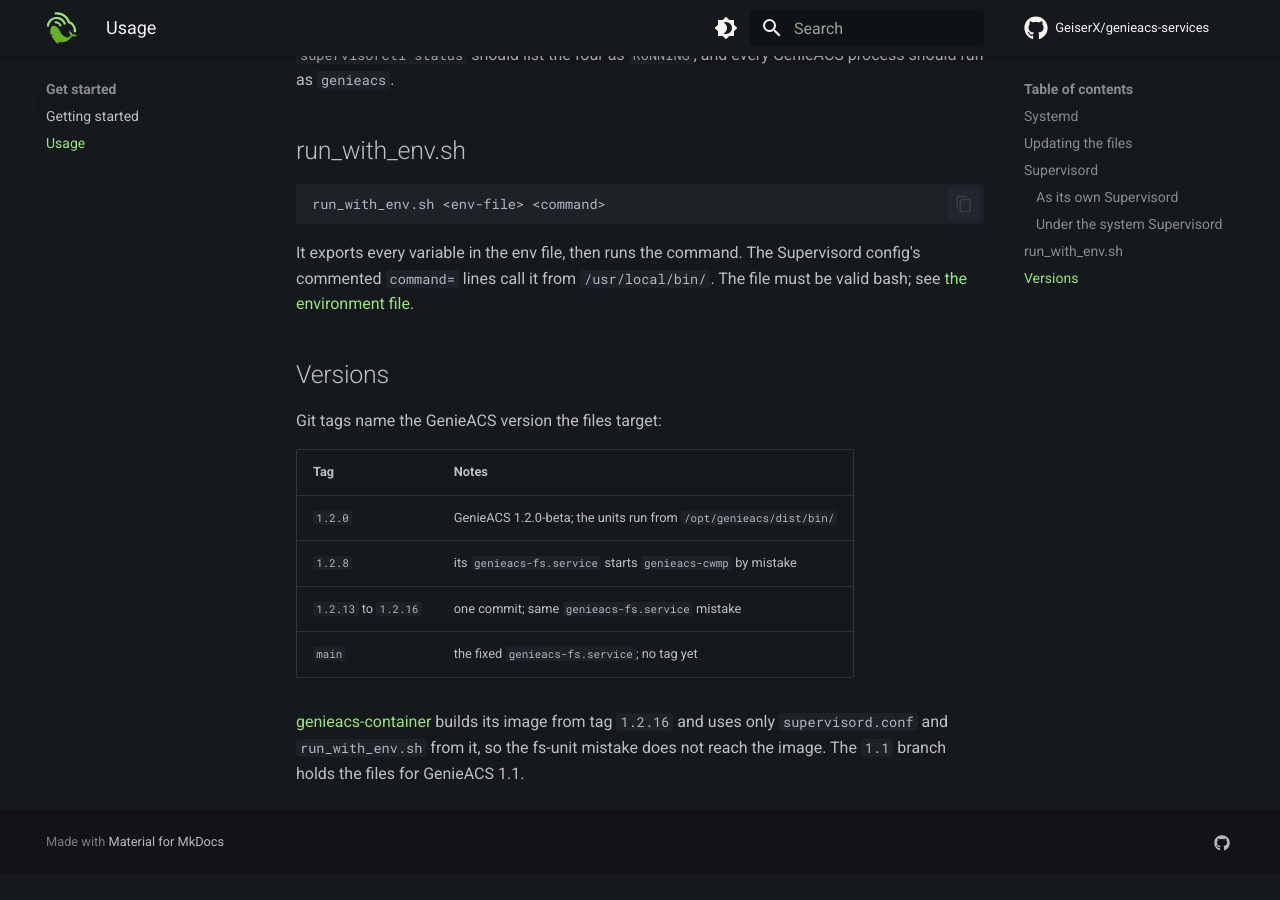
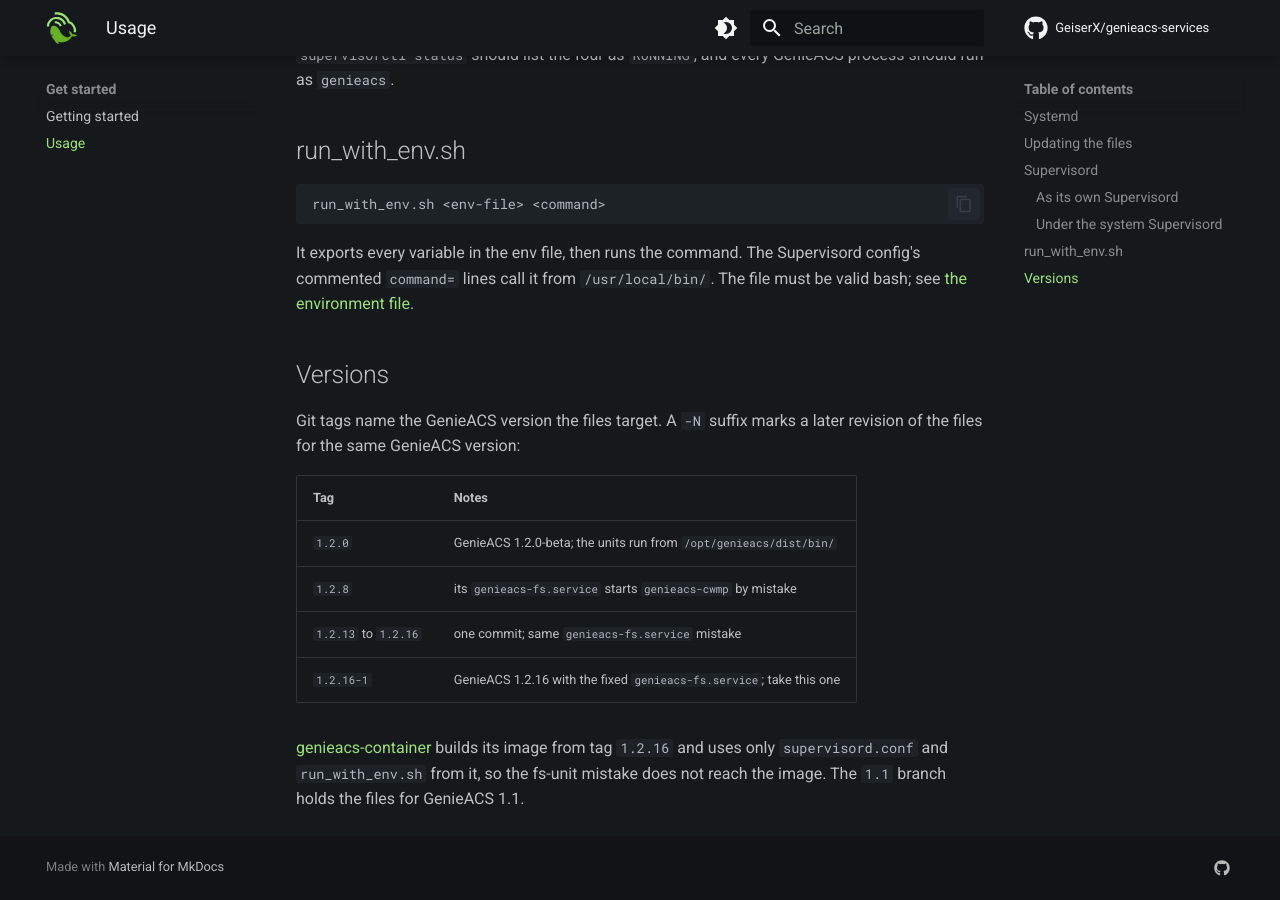
Before and after one commit to GeiserX/genieacs-services, an MkDocs documentation site: the page built from docs/usage.md, in a window 1280 px wide and 900 px high, scrolled down 1822 px. Built offline with MkDocs 1.6.1 and Material for MkDocs 9.7.7, drawn with Linux system fonts in a browser that asks for light colours; comment, search, counter and statistics services are not loaded; before the commit the page ends 2696 px from its top, so only the background shows below that.

Commit message:
docs: point users at tag 1.2.16-1, the first tag whose genieacs-fs unit starts the file server
Tags 1.2.8 to 1.2.16 ship a genieacs-fs.service that runs genieacs-cwmp.
Name tag 1.2.16-1 as the one to take, define the -N revision suffix, and
let the docs-site tag badge sort by date so it shows the new tag instead of
treating it as a semver pre-release of 1.2.16.

```diff
--- a/docs/usage.md
+++ b/docs/usage.md
@@ -68,13 +68,13 @@ It exports every variable in the env file, then runs the command. The Supervisor
 
 ## Versions
 
-Git tags name the GenieACS version the files target:
+Git tags name the GenieACS version the files target. A `-N` suffix marks a later revision of the files for the same GenieACS version:
 
 | Tag | Notes |
 |---|---|
 | `1.2.0` | GenieACS 1.2.0-beta; the units run from `/opt/genieacs/dist/bin/` |
 | `1.2.8` | its `genieacs-fs.service` starts `genieacs-cwmp` by mistake |
 | `1.2.13` to `1.2.16` | one commit; same `genieacs-fs.service` mistake |
-| `main` | the fixed `genieacs-fs.service`; no tag yet |
+| `1.2.16-1` | GenieACS 1.2.16 with the fixed `genieacs-fs.service`; take this one |
 
 [genieacs-container](https://github.com/GeiserX/genieacs-container) builds its image from tag `1.2.16` and uses only `supervisord.conf` and `run_with_env.sh` from it, so the fs-unit mistake does not reach the image. The `1.1` branch holds the files for GenieACS 1.1.
```
Also changed, not shown: README.md (+2 -0 lines), docs/getting-started.md (+1 -1 lines), docs/index.md (+1 -1 lines), docs/troubleshooting.md (+2 -2 lines).
